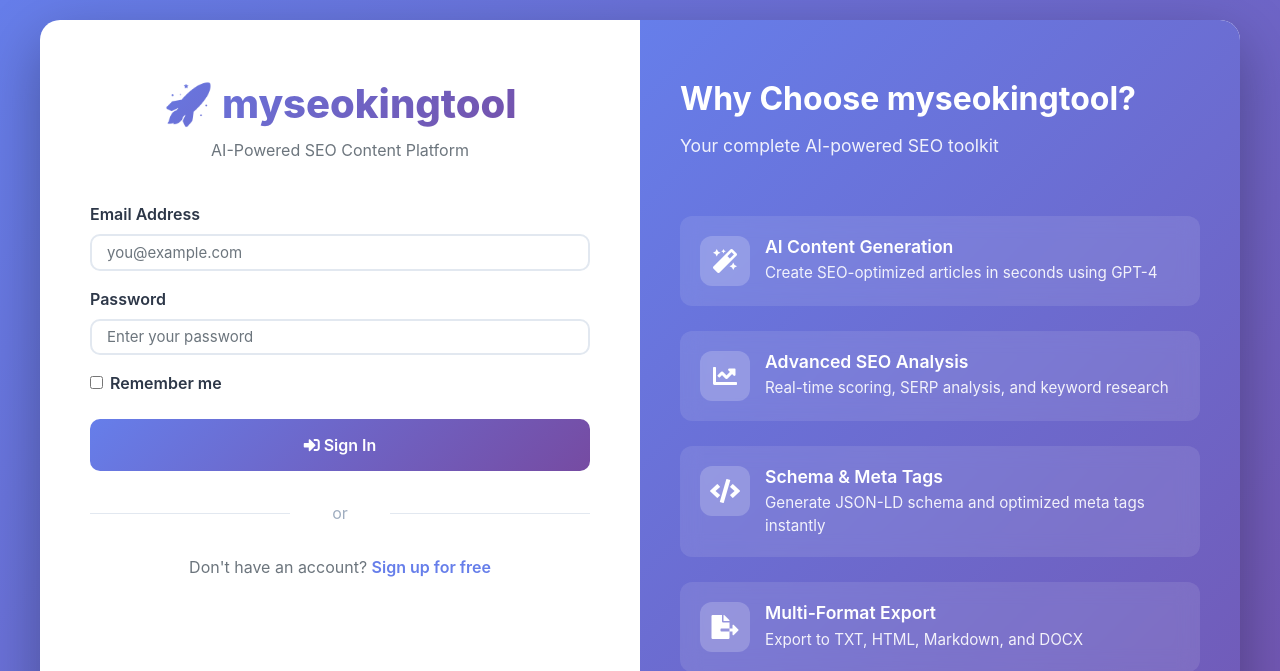
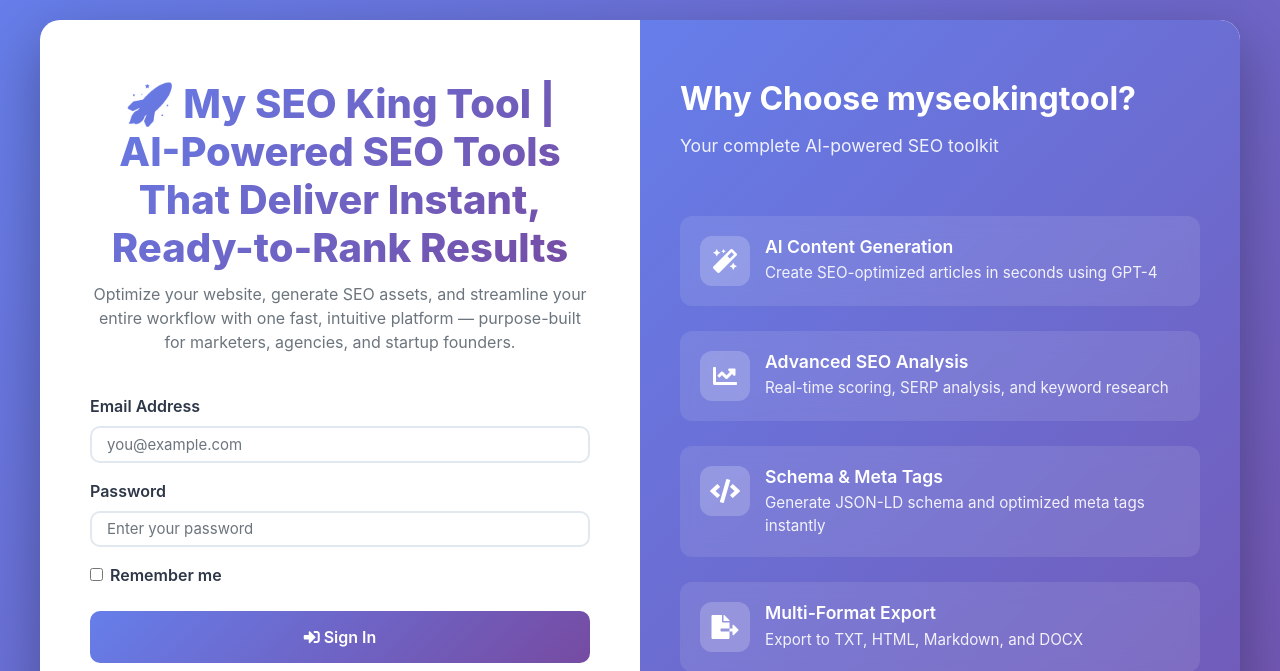
Before and after one commit to dilawar47866/MySEOTooler_V5, a Flask app: page /login in a window 1280 px wide. Shown: the top 671 px of the page. Run offline with Flask 3, Linux system fonts and the light colour scheme.

Commit message:
Update login.html

```diff
--- a/templates/login.html
+++ b/templates/login.html
@@ -386,8 +386,8 @@
             <!-- Left Side - Login Form -->
             <div class="form-side">
                 <div class="logo-section">
-                    <h1>🚀 myseokingtool</h1>
-                    <p>AI-Powered SEO Content Platform</p>
+                    <h1>🚀 My SEO King Tool | AI-Powered SEO Tools That Deliver Instant, Ready-to-Rank Results</h1>
+                    <p>Optimize your website, generate SEO assets, and streamline your entire workflow with one fast, intuitive platform — purpose-built for marketers, agencies, and startup founders.</p>
                 </div>
 
                 <div id="alert-container"></div>
```
